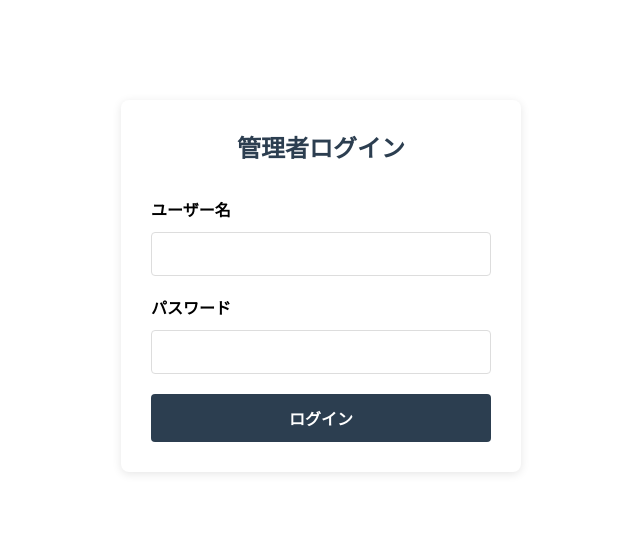
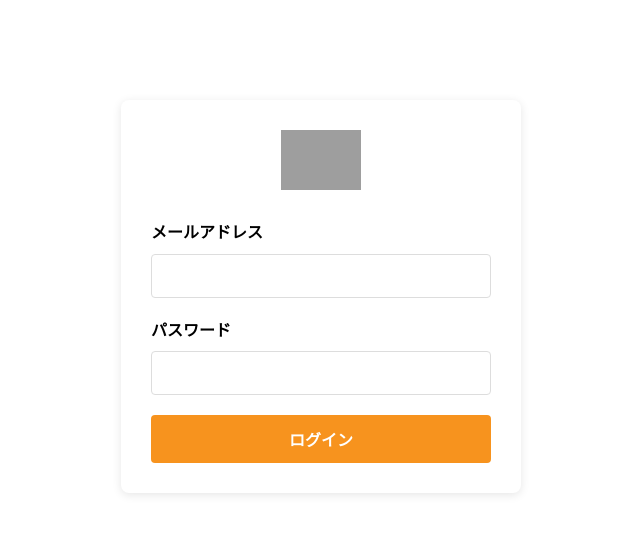
Before and after one commit to fulfill-tokuyama/corporatesite, a PHP site: page /admin/login.php in a window 1280 px wide. Shown: the top 534 px of the page, without its empty margins (319-959 px from the left). Run offline with PHP 8.4, Linux system fonts and the light colour scheme; grey boxes are pictures that could not be loaded.

Commit message:
SQL追加

```diff
--- a/admin/login.php
+++ b/admin/login.php
@@ -11,7 +11,7 @@ if (isset($_SESSION['admin_id'])) {
 $error = '';
 
 if ($_SERVER['REQUEST_METHOD'] === 'POST') {
-    $username = $_POST['username'] ?? '';
+    $email = $_POST['email'] ?? '';
     $password = $_POST['password'] ?? '';
 
     try {
@@ -26,19 +26,19 @@ if ($_SERVER['REQUEST_METHOD'] === 'POST') {
         );
 
         $stmt = $pdo->prepare("
-            SELECT id, username, password, status
+            SELECT id, email, password, status
             FROM admins
-            WHERE username = :username
+            WHERE email = :email
         ");
 
-        $stmt->execute([':username' => $username]);
+        $stmt->execute([':email' => $email]);
         $admin = $stmt->fetch();
 
         if ($admin && password_verify($password, $admin['password'])) {
             if ($admin['status'] === 'active') {
                 // ログイン成功
                 $_SESSION['admin_id'] = $admin['id'];
-                $_SESSION['admin_username'] = $admin['username'];
+                $_SESSION['admin_email'] = $admin['email'];
 
                 // 最終ログイン時間の更新
                 $stmt = $pdo->prepare("
@@ -75,7 +75,7 @@ if ($_SERVER['REQUEST_METHOD'] === 'POST') {
                 $error = 'アカウントが無効化されています。';
             }
         } else {
-            $error = 'ユーザー名またはパスワードが正しくありません。';
+            $error = 'メールアドレスまたはパスワードが正しくありません。';
         }
     } catch (PDOException $e) {
         $error = 'システムエラーが発生しました。時間をおいて再度お試しください。';
@@ -109,6 +109,11 @@ if ($_SERVER['REQUEST_METHOD'] === 'POST') {
             color: var(--primary-color);
             margin: 0;
             font-size: 24px;
+        }
+
+        .login-header img {
+            display: block;
+            margin: 0 auto 10px auto;
         }
 
         .login-form {
@@ -147,7 +152,7 @@ if ($_SERVER['REQUEST_METHOD'] === 'POST') {
         }
 
         .login-button {
-            background: var(--primary-color);
+            background: #f7931e;
             color: #fff;
             padding: 12px;
             border: none;
@@ -159,7 +164,7 @@ if ($_SERVER['REQUEST_METHOD'] === 'POST') {
         }
 
         .login-button:hover {
-            background: var(--secondary-color);
+            background: #d97706;
             transform: translateY(-2px);
         }
 
@@ -179,7 +184,7 @@ if ($_SERVER['REQUEST_METHOD'] === 'POST') {
 <body>
     <div class="login-container">
         <div class="login-header">
-            <h1>管理者ログイン</h1>
+            <img src="../images/ap-logo.png" alt="アポトル ロゴ" style="height:60px; margin-bottom: 10px;">
         </div>
 
         <?php if ($error): ?>
@@ -190,9 +195,8 @@ if ($_SERVER['REQUEST_METHOD'] === 'POST') {
 
         <form class="login-form" method="POST" action="">
             <div class="form-group">
-                <label for="username">ユーザー名</label>
-                <input type="text" id="username" name="username" required
-                       value="<?php echo htmlspecialchars($_POST['username'] ?? ''); ?>">
+                <label for="email">メールアドレス</label>
+                <input type="email" id="email" name="email" required value="<?php echo htmlspecialchars($_POST['email'] ?? ''); ?>">
             </div>
 
             <div class="form-group">
--- a/index.html
+++ b/index.html
@@ -231,6 +231,7 @@
                             <li><a href="#voice">お客様の声</a></li>
                             <li><a href="pages/about.html">会社情報</a></li>
                             <li><a href="pages/contact.html">お問い合わせ</a></li>
+                            <li><a href="admin/login.php">管理画面</a></li>
                         </ul>
                     </div>
                     <div class="footer-service">
```
